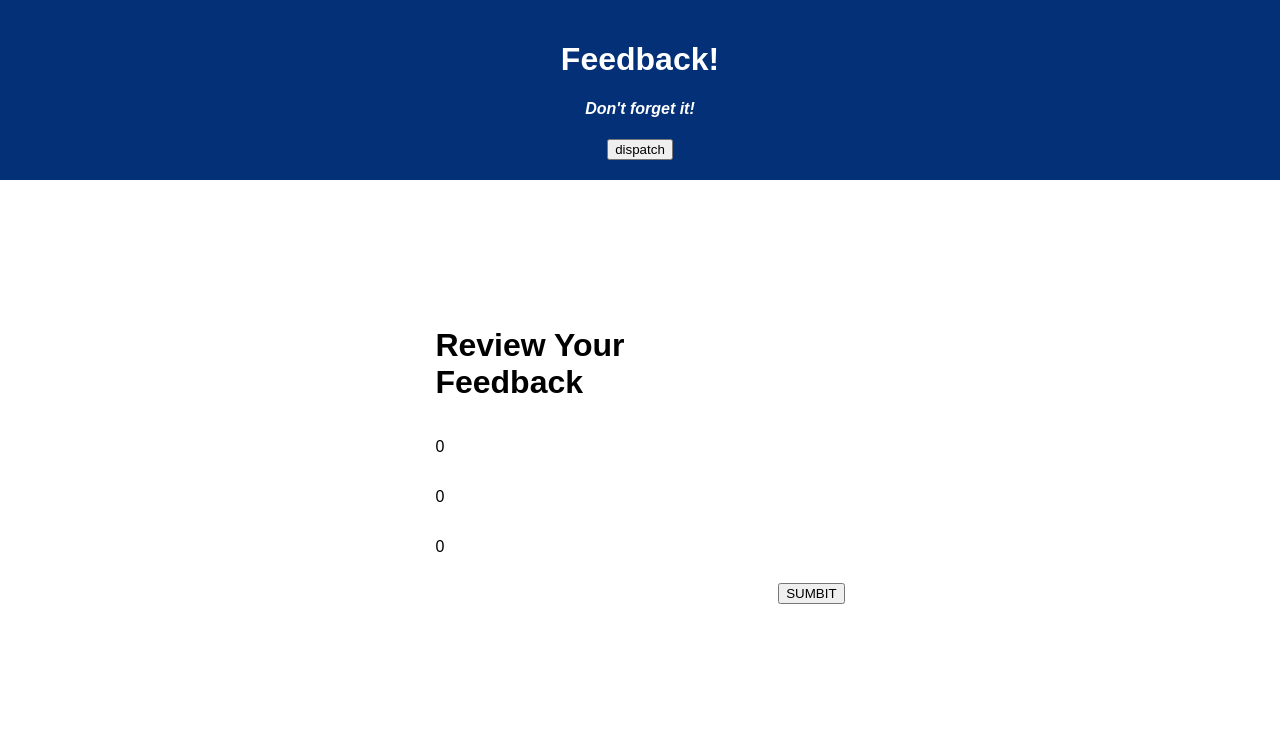
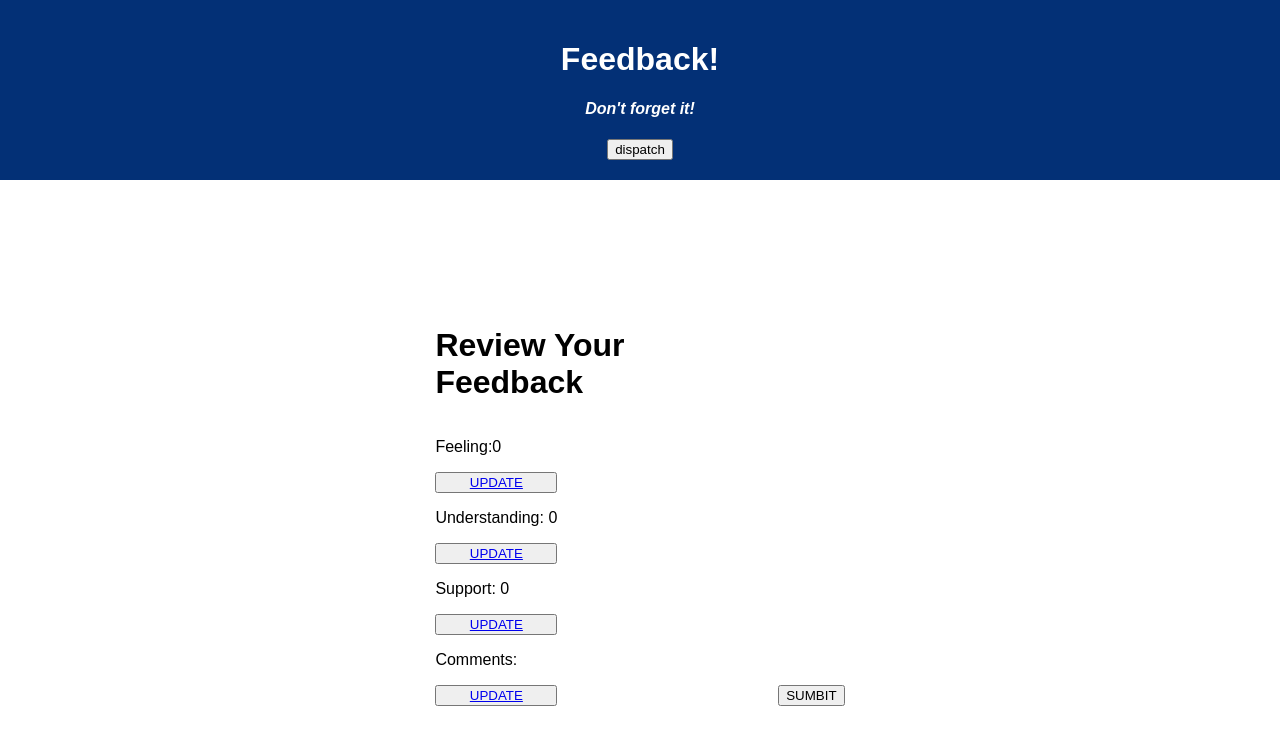
Before and after one commit to hannahfligel/weekend-redux-feedback-loop, a React (Create React App) app: page /feedbackreview in a window 1280 px wide. Shown: the top 744 px of the page. Built offline with nearby package versions, Linux system fonts and the light colour scheme.

Commit message:
update added to all components

```diff
--- a/src/components/Comments/Comments.js
+++ b/src/components/Comments/Comments.js
@@ -1,15 +1,44 @@
 import { useEffect, useState } from 'react';
 import { useDispatch, useSelector } from 'react-redux';
+import { useNavigate } from 'react-router-dom';
 import { Link } from 'react-router-dom';
+
 
 
 function Comments( props ){
     //const reducerName = useSelector( store => store.reducerName );
     //const [name, setName] =useState ( null );
 
+    //add a comment reducer to bring the comments from the store
+    const commentReducer = useSelector (store => store.comments);
+
+
     const dispatch = useDispatch();
+    const navigate = useNavigate();
 
-    const [comments, setComments] =useState ( '' );
+
+    //using a useState hook, bring the saved comments from the store to display the initial val as whatever is stored.
+    //This allows the user to go back to update the comments, and if they choose to keep the comment the way it was to avoid getting an empty string error
+    //the initial val of the commentReducer in the store is an empty string to ensure that is nothing was inputted at anytime, the user will get an error.
+    const [comments, setComments] = useState ( commentReducer );
+
+            //create a next function that will allow the user to navigate to the next page only if an input was entered, else, create an alert and don't move on to the next page
+            const next = () => {
+                //if comments is less then 1 or grater than 5
+                if(comments === ''){
+                    //return an alert
+                    return alert("Incorrect value entered");
+                }
+                // on the click of the next button send the comments variable of what the user entered to the store via dispatch
+                dispatch( {
+                    // type is a unique identifier that lets tell what you which function you want to run in the reducer file
+                    type:'ADD_COMMENTS',
+                    //payload is the actual info you're sending to the store
+                    payload: comments
+                })
+                //navigate to the next page
+                navigate('/feedbackreview');
+            }
 
 
     return(
@@ -22,18 +51,17 @@ function Comments( props ){
                         <textarea id="input"
                             id="input"
                             onChange={(event) => setComments(event.target.value)}
+                            //set the default val of the text area to the comment reducer to allow the user to update their comment and to be able to see the previously entered comment
+                            defaultValue={commentReducer}
                         />
                     </div>
                 </div>
                 <div className="nextButton">
-                    <button
-                        onClick={ ()=>dispatch({
-                            type:'ADD_COMMENTS',
-                            payload: comments
-                        })}
-                        variant="contained"
-                    >
-                        <Link to="/feedbackreview">NEXT</Link>
+                    <button variant="contained" onClick={next}>
+                        NEXT
+                    </button>
+                    <button>
+                        <Link to="/supported">BACK</Link>
                     </button>
                 </div>
             </div>
--- a/src/components/FeedbackReview/FeedbackReview.js
+++ b/src/components/FeedbackReview/FeedbackReview.js
@@ -2,6 +2,7 @@ import { useEffect, useState } from 'react';
 import { useDispatch, useSelector } from 'react-redux';
 import { useNavigate } from 'react-router-dom';
 import axios from 'axios';
+import { Link } from 'react-router-dom';
 
 
 
@@ -47,10 +48,22 @@ function FeedbackReview( props ){
                     <div className="inputNextButton">
                         <h1>Review Your Feedback</h1>
                         <div className="inputField">
-                            <p>{newFeedback.feeling}</p>
-                            <p>{newFeedback.understanding}</p>
-                            <p>{newFeedback.support}</p>
-                            <p>{newFeedback.comments}</p>
+                            <p>Feeling:{newFeedback.feeling}</p>
+                            <button>
+                                <Link to="/">UPDATE</Link>
+                            </button>
+                            <p>Understanding: {newFeedback.understanding}</p>
+                            <button>
+                                <Link to="/understanding">UPDATE</Link>
+                            </button>
+                            <p>Support: {newFeedback.support}</p>
+                            <button>
+                                <Link to="/supported ">UPDATE</Link>
+                            </button>
+                            <p>Comments: {newFeedback.comments}</p>
+                            <button>
+                                <Link to="/comments">UPDATE</Link>
+                            </button>
                         </div>
                     </div>
                     <div className="nextButton">
--- a/src/components/Feeling/Feeling.js
+++ b/src/components/Feeling/Feeling.js
@@ -7,11 +7,16 @@ function Feeling( props ){
     //const reducerName = useSelector( store => store.reducerName );
     //const [name, setName] =useState ( null );
 
+    //add a feeling reducer to bring the feeling from the store
+    const feelingReducer = useSelector (store => store.feeling);
+
     const dispatch = useDispatch();
     const navigate = useNavigate();
 
-    //create a variable called feeling and set it's initial value to 0
-    const [feeling, setFeeling] = useState(0);
+    //using a useState hook, bring the saved feeling input from the store to display the initial val as whatever is stored.
+    //This allows the user to go back to update the input, and if they choose to keep the input the way it was to avoid getting an error
+    //the initial val of the commentReducer in the store is 0 to ensure that is nothing was inputted at anytime, the user will get an error.
+    const [feeling, setFeeling] = useState(feelingReducer);
 
     //create a next function that will allow the user to navigate to the next page only if an input was entered, else, create an alert and don't move on to the next page
     const next = () => {
@@ -47,6 +52,8 @@ function Feeling( props ){
                             min="1"
                             max="5"
                             onChange={(event) => setFeeling(event.target.value)}
+                            //set the default val of the input field to the feelingReducer to allow the user to update their input and to be able to see the previously entered input
+                            defaultValue={feelingReducer}
                         />
                     </div>
                 </div>
--- a/src/components/Supported/Supported.js
+++ b/src/components/Supported/Supported.js
@@ -1,16 +1,21 @@
 import { useEffect, useState } from 'react';
 import { useDispatch, useSelector } from 'react-redux';
 import { useNavigate } from 'react-router-dom';
+import { Link } from 'react-router-dom';
+
 
 
 
 function Support( props ){
     //const reducerName = useSelector( store => store.reducerName );
 
+    const supportReducer = useSelector (store => store.support);
+
     const dispatch = useDispatch();
     const navigate = useNavigate();
 
-    const [support, setSupport] =useState(0);
+
+    const [support, setSupport] =useState(supportReducer);
 
 
         //create a next function that will allow the user to navigate to the next page only if an input was entered, else, create an alert and don't move on to the next page
@@ -45,12 +50,16 @@ function Support( props ){
                             min="1"
                             max="5"
                             onChange={(event) => setSupport(event.target.value)}
+                            defaultValue={supportReducer}
                         >
                         </input>
                     </div>
                 </div>
                 <div className="nextButton">
                     <button onClick={next} variant="contained">NEXT</button>
+                    <button>
+                        <Link to="/understanding">BACK</Link>
+                    </button>
                 </div>
             </div>
         </div>
--- a/src/components/Understanding/Understanding.js
+++ b/src/components/Understanding/Understanding.js
@@ -1,18 +1,22 @@
 import { useEffect, useState } from 'react';
 import { useDispatch, useSelector } from 'react-redux';
 import { useNavigate } from 'react-router-dom';
+import { Link } from 'react-router-dom';
+
 
 
 
 function Understanding( props ){
     //const reducerName = useSelector( store => store.reducerName );
 
+    const understandingReducer = useSelector (store => store.understanding);
+
     const dispatch = useDispatch();
     const navigate = useNavigate();
 
 
     //create a variable called understanding and set it's initial value to 0
-    const [understanding, setUnderstanding] = useState(0);
+    const [understanding, setUnderstanding] = useState(understandingReducer);
 
       //create a next function that will allow the user to navigate to the next page only if an input was entered, else, create an alert and don't move on to the next page
       const next = () => {
@@ -46,6 +50,7 @@ function Understanding( props ){
                             min="1"
                             max="5"
                             onChange={(event)=> setUnderstanding (event.target.value)}
+                            defaultValue={understandingReducer}
                         />
                     </div>
                 </div>
@@ -53,6 +58,9 @@ function Understanding( props ){
                     <button
                         //onClick of the next button, send the seeling variable of what the user entered to the store via dispatch
                         onClick={ next}>NEXT</button>
+                    <button>
+                        <Link to="/">BACK</Link>
+                    </button>
                 </div>
             </div>
         </div>
```
Also changed, not shown: 1 other file (tests, documents, lock files or other folders).
